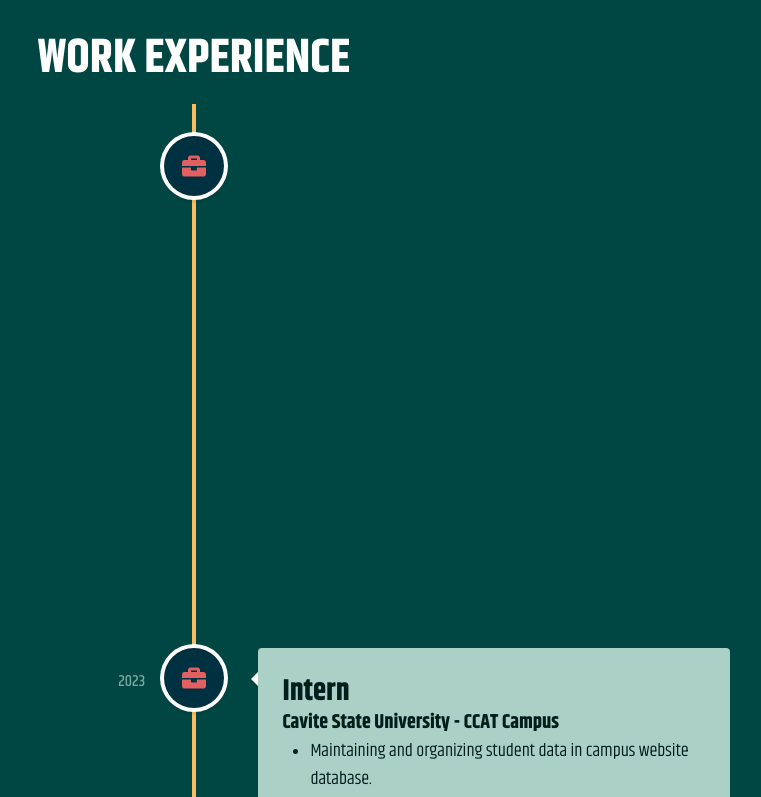
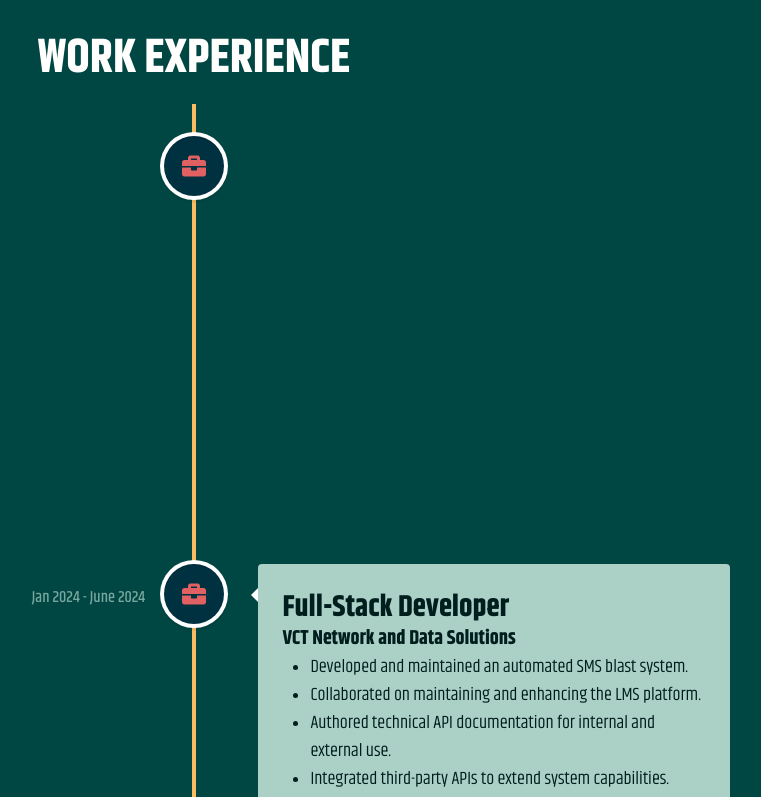
Before and after one commit to rvnrngl/my-portfolio, a React (Vite) app: page / in a window 1280 px wide. Shown: the part 1600-2397 px from the top of the page, without its empty margins (446-1207 px from the left). Built offline with nearby package versions, Linux system fonts and the light colour scheme.

Commit message:
updated resume and work experience

```diff
--- a/src/components/Home.jsx
+++ b/src/components/Home.jsx
@@ -155,7 +155,7 @@ const Home = () => {
                     filter: "drop-shadow(5px 5px 0px #000000)",
                   }}
                   viewport={{ once: true, amount: 0.5 }}
-                  href="https://www.linkedin.com/in/raven-ringel-34aa77273/"
+                  href="https://www.linkedin.com/in/rvn-rngl/"
                   target="_blank"
                   className="hover:text-[#e16162] drop-shadow-none group"
                 >
--- a/src/components/WorkExperience.jsx
+++ b/src/components/WorkExperience.jsx
@@ -86,39 +86,62 @@ export const WorkExperience = () => {
                   color: "#e16162",
                 }}
                 icon={<FaBriefcase />}
-                date="2024 - present"
+                date="Aug 2024 - Present"
                 dateClassName="text-xl text-paragraph"
               >
                 <h3 className="text-btn-text-color text-3xl font-bold">
-                  Junior Full-Stack Developer
+                  Software Developer
+                </h3>
+                <h4 className="text-btn-text-color text-xl font-bold">
+                  Pacific Data Resources (Asia), Inc
+                </h4>
+                <ul className="list-disc text-btn-text-color text-lg pl-7">
+                  <li>
+                    Developed and maintained core features of the billing system.
+                  </li>
+                  <li>
+                    Maintained and supported Geographic Information System (GIS) platform.
+                  </li>
+                  <li>
+                    Designed and created reports using SQL Server Reporting Services (SSRS).
+                  </li>
+                  <li>
+                    Managed database migrations during system overhauls to ensure smooth transitions and data consistency.
+                  </li>
+                  <li>
+                    Deployed applications on-premises via IIS and performed system troubleshooting to ensure uptime and reliability.
+                  </li>
+                </ul>
+              </VerticalTimelineElement>
+              <VerticalTimelineElement
+                className="vertical-timeline-element--work bg-transparent"
+                contentStyle={{ background: "#abd1c6" }}
+                iconStyle={{
+                  background: "#003140",
+                  color: "#e16162",
+                }}
+                icon={<FaBriefcase />}
+                date="Jan 2024 - June 2024"
+                dateClassName="text-xl text-paragraph"
+              >
+                <h3 className="text-btn-text-color text-3xl font-bold">
+                  Full-Stack Developer
                 </h3>
                 <h4 className="text-btn-text-color text-xl font-bold">
                   VCT Network and Data Solutions
                 </h4>
                 <ul className="list-disc text-btn-text-color text-lg pl-7">
                   <li>
-                    Trusted by the company and development supervisor to
-                    independently manage and develop a project.
+                    Developed and maintained an automated SMS blast system.
                   </li>
                   <li>
-                    Collaborated with QA and development supervisor to identify
-                    bugs, integrate features, and deploy updates.
+                    Collaborated on maintaining and enhancing the LMS platform.
                   </li>
                   <li>
-                    Coordinated with external developers to integrate third
-                    party API in our project.
-                  </li>
-                  <li>Documented the project’s API technical documentation.</li>
-                  <li>
-                    Participated in strategy sessions and contributing
-                    suggestions.
+                    Authored technical API documentation for internal and external use.
                   </li>
                   <li>
-                    Created queries and stored procedures to optimize database
-                    performance and data retrieval.
-                  </li>
-                  <li>
-                    Exposed to multiple projects in a fast-paced environment
+                    Integrated third-party APIs to extend system capabilities.
                   </li>
                 </ul>
               </VerticalTimelineElement>
```
Also changed, not shown: 1 other file (tests, documents, lock files or other folders).
